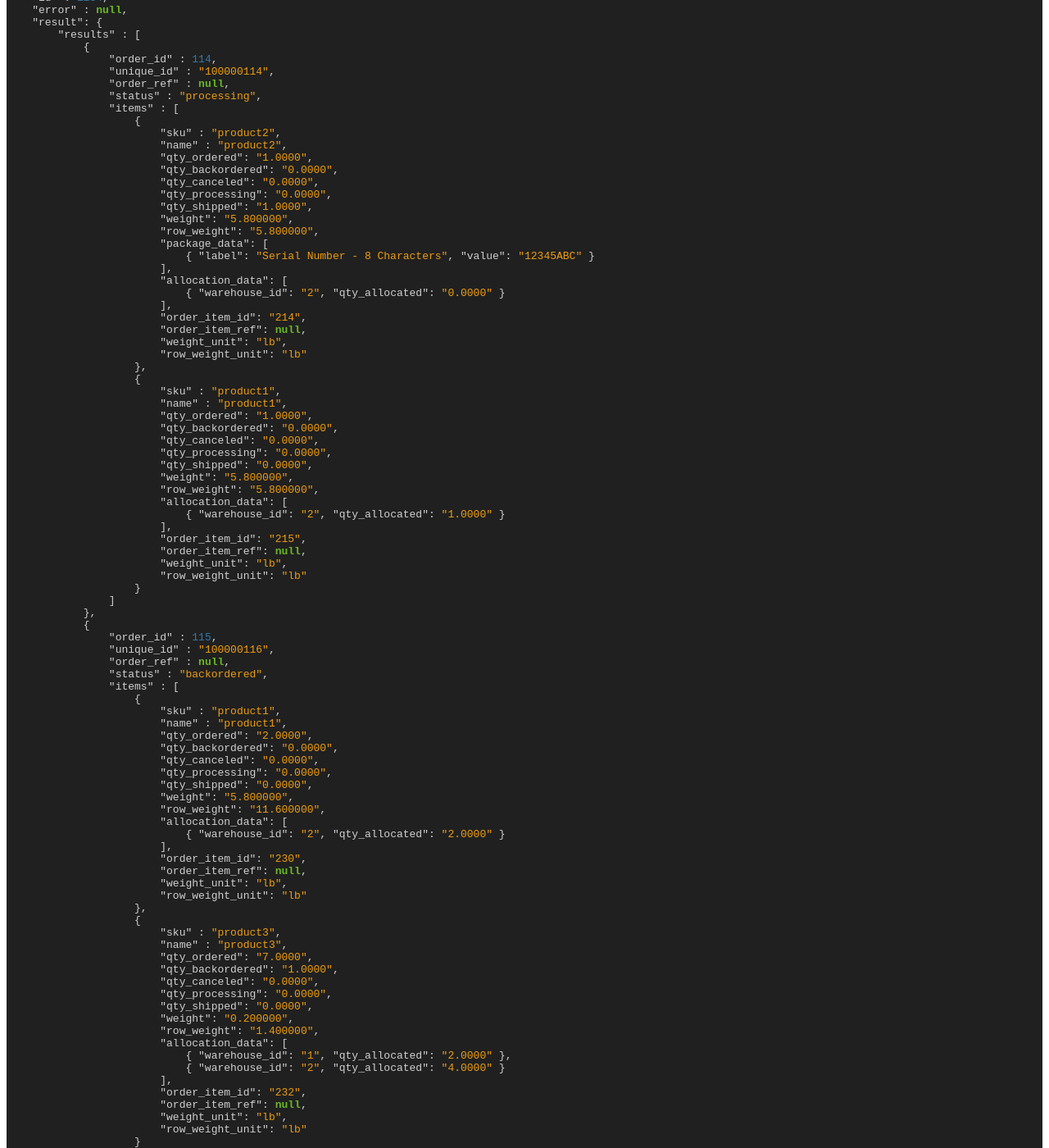
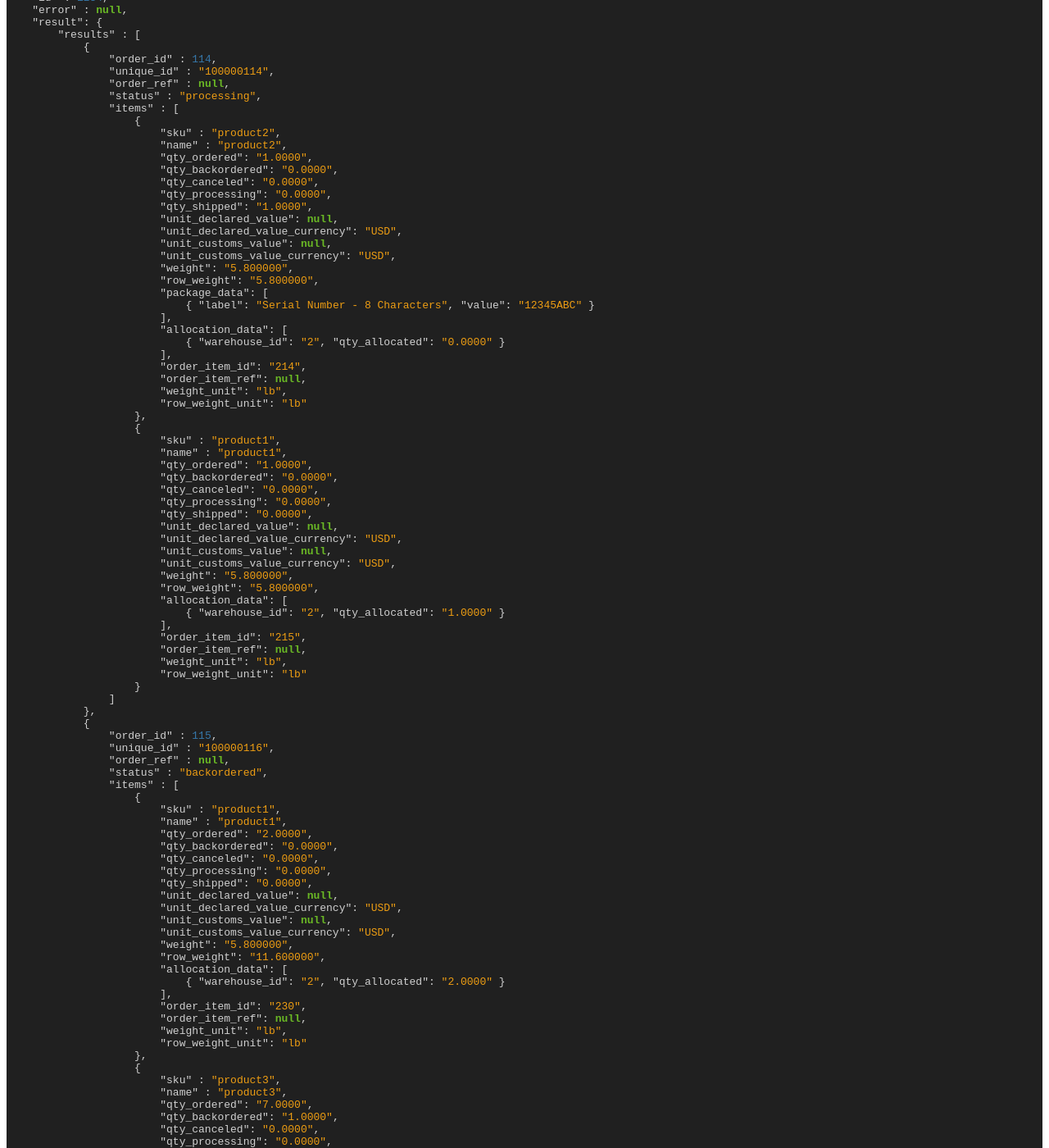
Before and after one commit to ShipStream/shipstream.github.io, a Jekyll site: the page built from _posts/2014-07-25-order.md, in a window 1280 px wide and 1400 px high, scrolled down 10822 px. Shown: the whole window at 82% size. Built offline with Jekyll 4.4.1, drawn with Linux system fonts in a browser that asks for light colours; a style sheet for code colours, icons or effects is not loaded; some of the changed text lies outside the part shown.

Commit message:
Add docs for unit declared value and unit customs value.

```diff
--- a/_posts/2014-07-25-order.md
+++ b/_posts/2014-07-25-order.md
@@ -689,6 +689,10 @@ Get order status and order items for two order ids:
                         "qty_canceled": "0.0000",
                         "qty_processing": "0.0000",
                         "qty_shipped": "1.0000",
+                        "unit_declared_value": null,
+                        "unit_declared_value_currency": "USD",
+                        "unit_customs_value": null,
+                        "unit_customs_value_currency": "USD",
                         "weight": "5.800000",
                         "row_weight": "5.800000",
                         "package_data": [
@@ -710,6 +714,10 @@ Get order status and order items for two order ids:
                         "qty_canceled": "0.0000",
                         "qty_processing": "0.0000",
                         "qty_shipped": "0.0000",
+                        "unit_declared_value": null,
+                        "unit_declared_value_currency": "USD",
+                        "unit_customs_value": null,
+                        "unit_customs_value_currency": "USD",
                         "weight": "5.800000",
                         "row_weight": "5.800000",
                         "allocation_data": [
@@ -736,6 +744,10 @@ Get order status and order items for two order ids:
                         "qty_canceled": "0.0000",
                         "qty_processing": "0.0000",
                         "qty_shipped": "0.0000",
+                        "unit_declared_value": null,
+                        "unit_declared_value_currency": "USD",
+                        "unit_customs_value": null,
+                        "unit_customs_value_currency": "USD",
                         "weight": "5.800000",
                         "row_weight": "11.600000",
                         "allocation_data": [
@@ -754,6 +766,10 @@ Get order status and order items for two order ids:
                         "qty_canceled": "0.0000",
                         "qty_processing": "0.0000",
                         "qty_shipped": "0.0000",
+                        "unit_declared_value": null,
+                        "unit_declared_value_currency": "USD",
+                        "unit_customs_value": null,
+                        "unit_customs_value_currency": "USD",
                         "weight": "0.200000",
                         "row_weight": "1.400000",
                         "allocation_data": [
```
